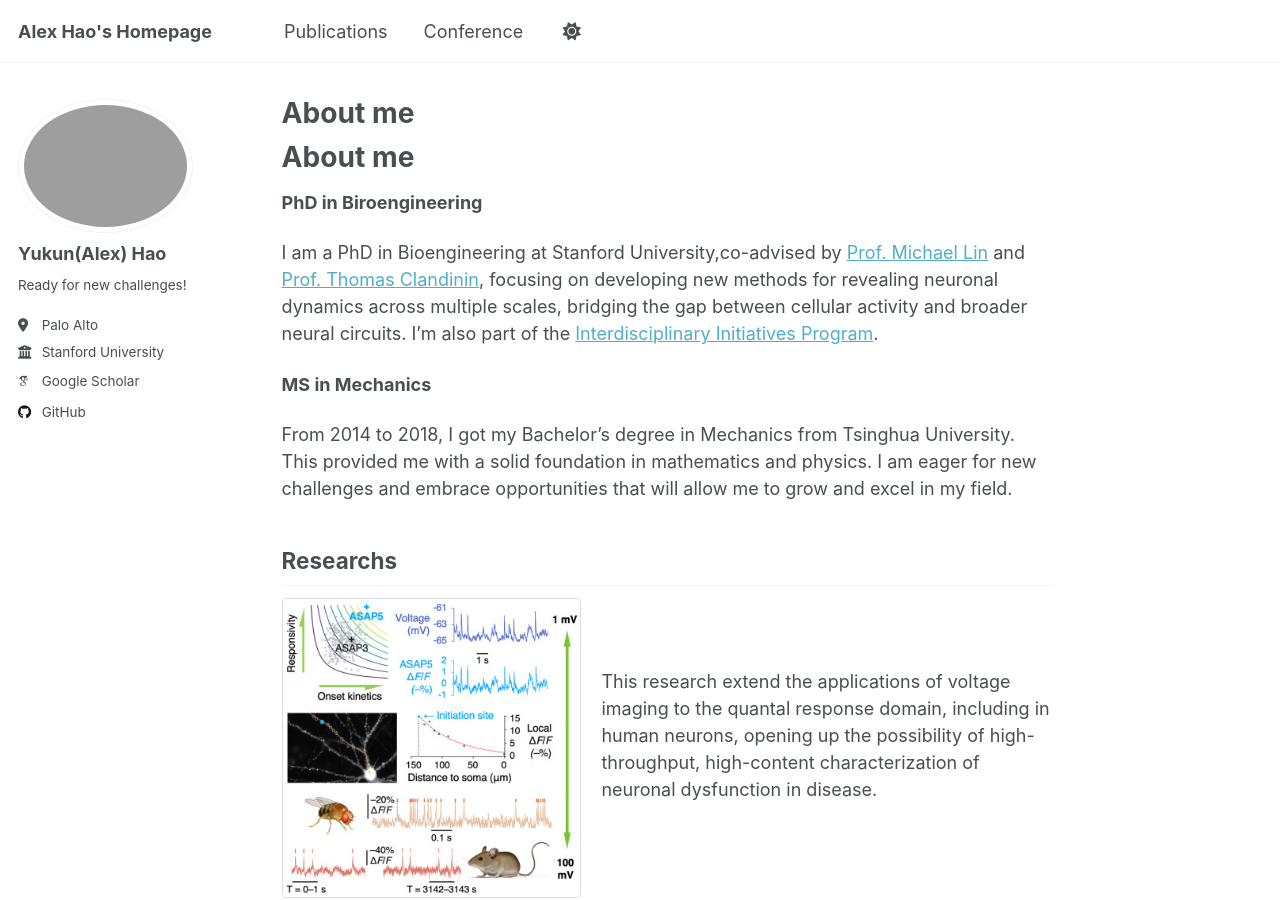
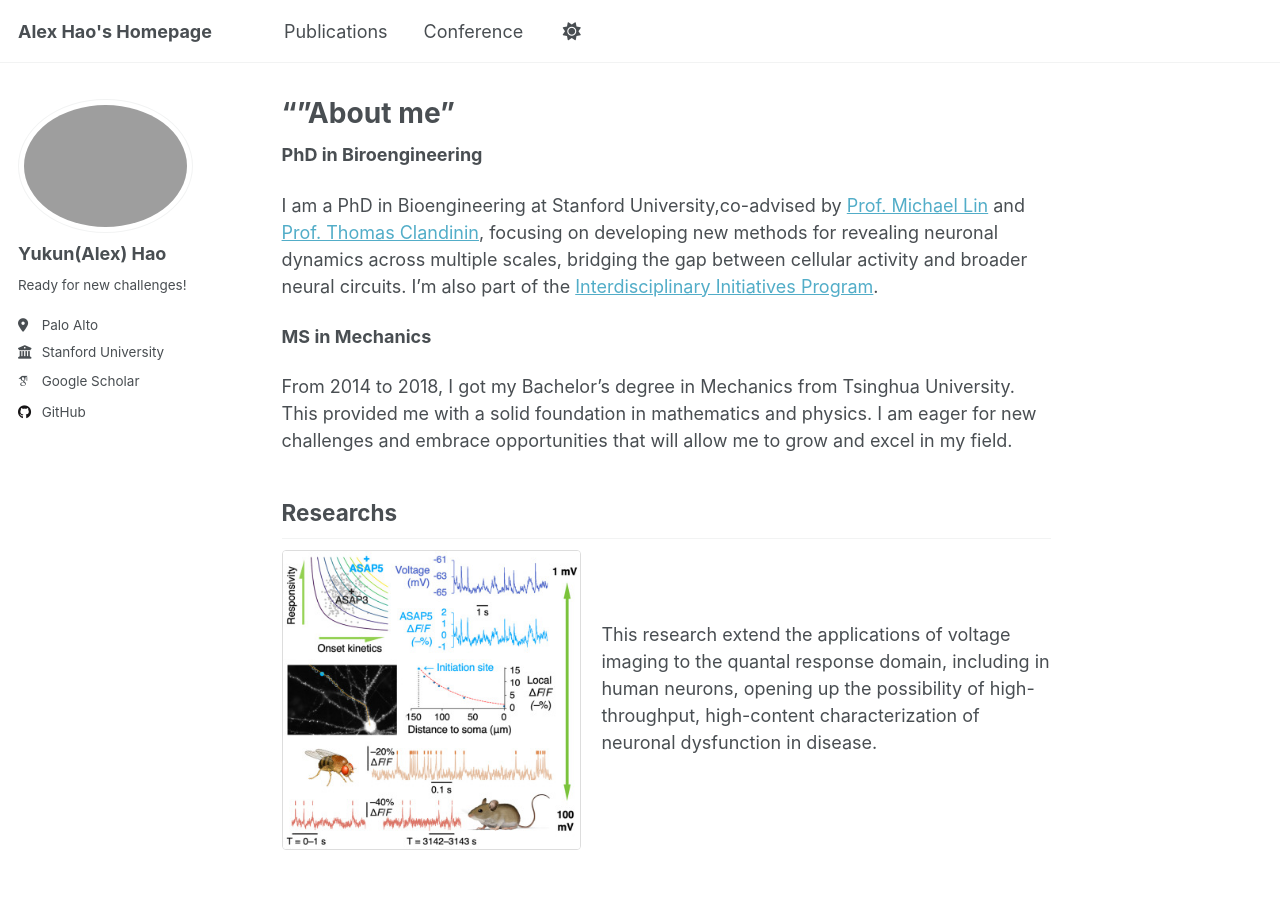
Before and after one commit to AlexYkHao/AlexYkHao.github.io, a Jekyll site: the page built from _pages/about.md, in a window 1280 px wide and 900 px high. Built offline with Jekyll 4.4.1, drawn with Linux system fonts in a browser that asks for light colours; some web fonts are replaced; our own code applies the rules of GitHub Pages for plain Markdown files.

Commit message:
Update about.md

```diff
--- a/_pages/about.md
+++ b/_pages/about.md
@@ -1,12 +1,11 @@
 ---
 permalink: /
-title:
+title: “”About me"
 author_profile: true
 redirect_from:
   - /about/
   - /about.html
 ---
-# About me
 
 **PhD in Biroengineering**
 
```
